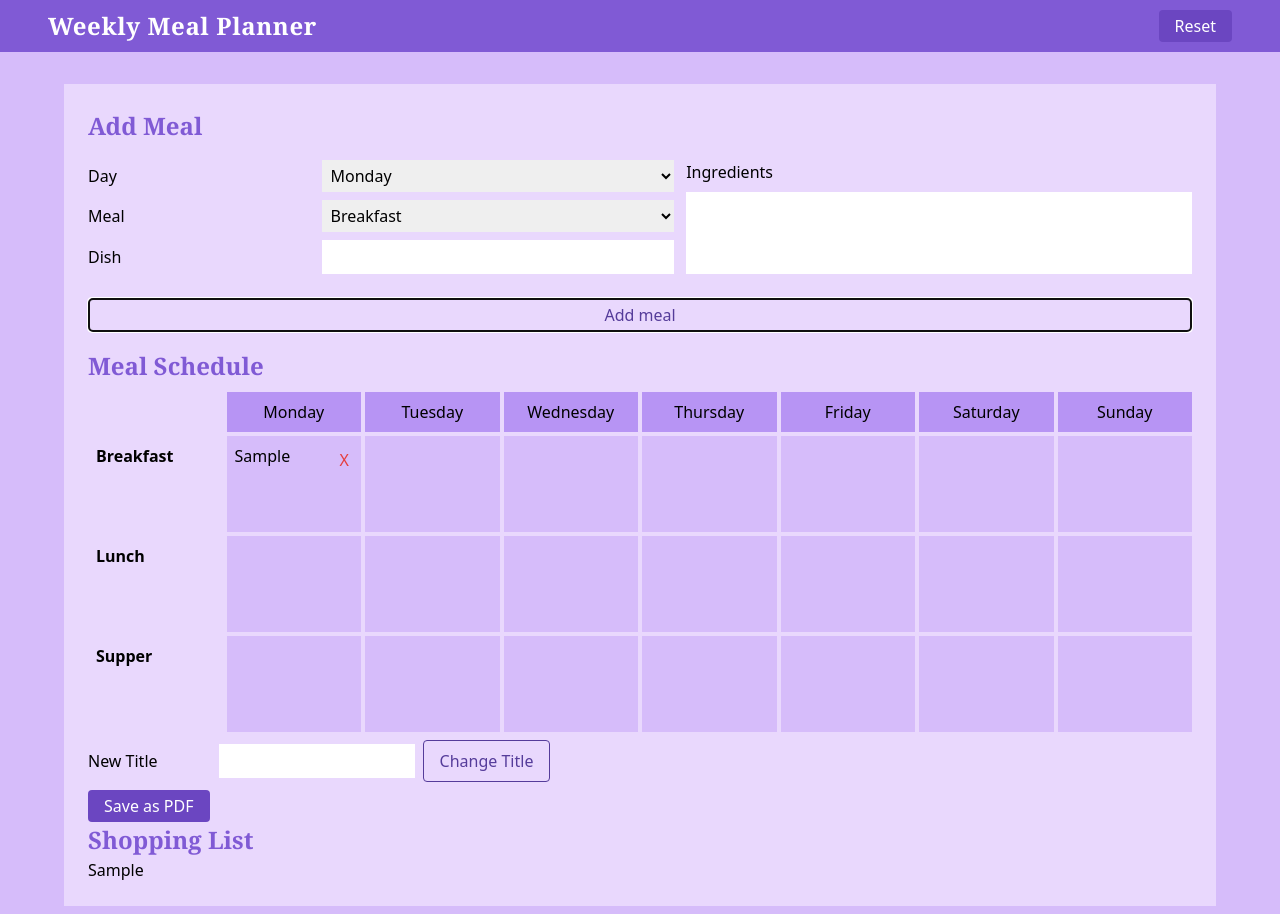
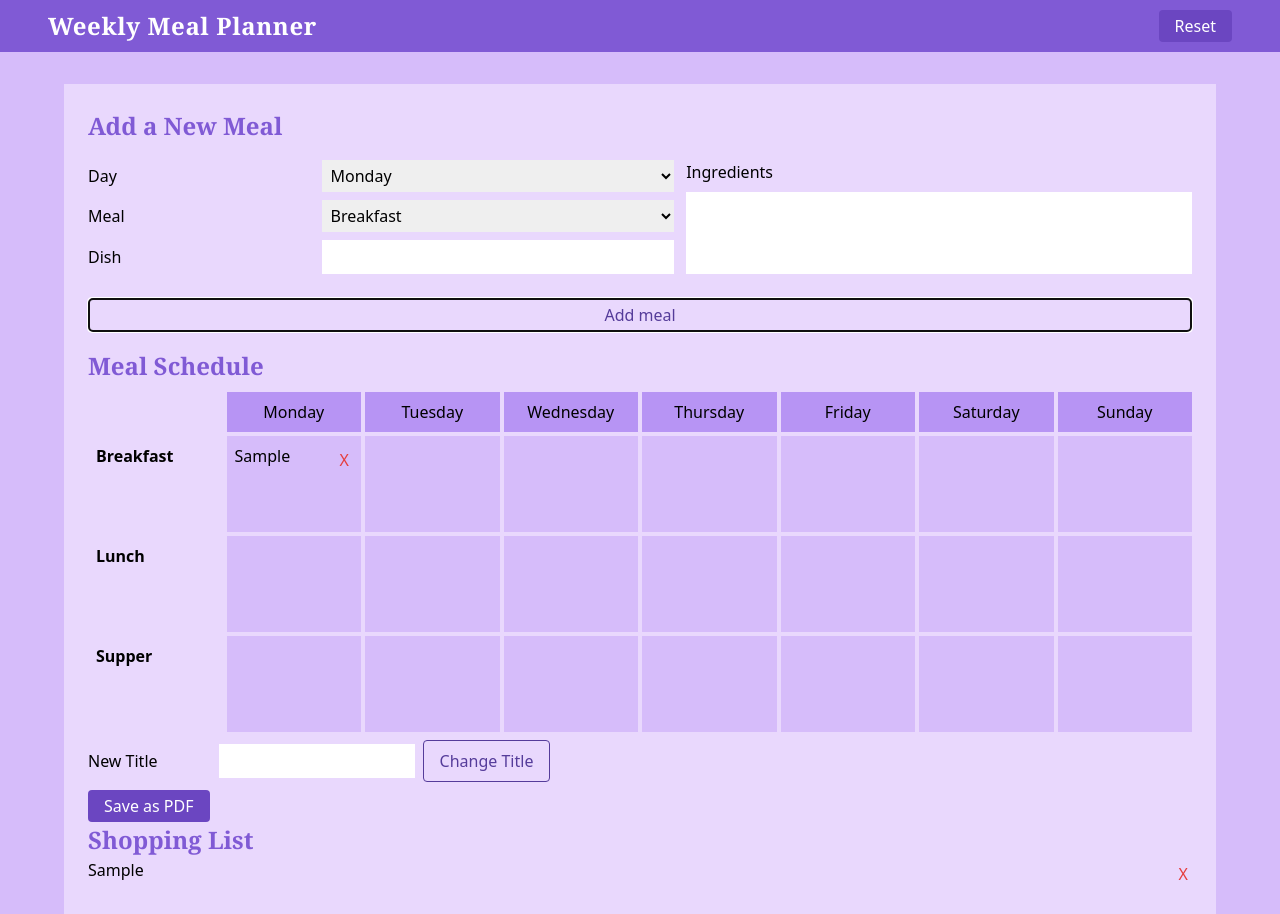
Before and after one commit to arturjzapater/meal-planner, a React app: page / in a window 1280 px wide. Both pictures are taken after typing "Sample", "Sample" into the empty fields and a click on the button "Add meal". Built offline with nearby package versions, Linux system fonts and the light colour scheme.

Commit message:
added logic to add ingredients

```diff
--- a/src/actions/index.ts
+++ b/src/actions/index.ts
@@ -42,6 +42,13 @@ const removeMeal = (day: string, meal: string): Action => ({
   }
 })
 
+const removeIngredient = (ingredient: string): Action => ({
+  type: 'REMOVE_INGREDIENT',
+  payload: {
+    ingredient
+  }
+})
+
 const reset = (): Action => ({
   type: 'RESET'
 })
@@ -52,5 +59,6 @@ export default {
   changeTitle,
   newMeal,
   removeMeal,
+  removeIngredient,
   reset
 }
--- a/src/components/AddMealForm.tsx
+++ b/src/components/AddMealForm.tsx
@@ -51,7 +51,7 @@ const AddMealForm: React.FC<AddMealFormProps> = ({ meals, addNewMeal }) => {
 
   return (
     <form className='flex flex-col lg:grid lg:grid-template-colums-2 lg:gap-3 mb-4'>
-      <Heading text='Add Meal' style='lg:col-span-2' />
+      <Heading text='Add a New Meal' style='lg:col-span-2' />
       <section className='flex flex-col'>
         <Selector
           id='days'
--- a/src/components/Ingredient.tsx
+++ /dev/null
@@ -1,9 +0,0 @@
-import React, { ReactElement } from 'react'
-
-const Ingredient = ({ ingredient }: { ingredient: string }): ReactElement => (
-  <article>
-    <p>{ingredient}</p>
-  </article>
-)
-
-export default Ingredient
--- /dev/null
+++ b/src/components/IngredientItem.tsx
@@ -0,0 +1,27 @@
+import React from 'react'
+import { connect } from 'react-redux'
+import Button from './Button'
+import actions from '../actions'
+import mapStateToProps from '../lib/mapStateToProps'
+import { Dispatch } from 'redux'
+
+interface IngredientItemProps {
+  ingredient: string,
+  remove: CallableFunction
+}
+
+const IngredientItem: React.FC<IngredientItemProps> = ({ ingredient, remove }) => (
+  <article className='flex justify-between'>
+    <p>{ingredient}</p>
+    <Button onClick={() => remove(ingredient)} text='X' theme='danger' />
+  </article>
+)
+
+const mapDispatchtoProps = (dispatch: Dispatch) => ({
+  remove: (ingredient: string) => dispatch(actions.removeIngredient(ingredient))
+})
+
+export default connect(
+  mapStateToProps,
+  mapDispatchtoProps
+)(IngredientItem)
--- a/src/components/IngredientList.tsx
+++ b/src/components/IngredientList.tsx
@@ -1,9 +1,10 @@
 import React from 'react'
 import { connect } from 'react-redux'
 import Heading from './Heading'
+import IngredientItem from './IngredientItem'
 import Ingredient from '../types/Ingredient'
 import mapStateToProps from '../lib/mapStateToProps'
-import { map, pipe, prop, uniq } from '../lib/utils'
+import { map, pipe, prop, sort, uniq } from '../lib/utils'
 
 interface IngredientListProps {
   ingredients: Array<Ingredient>
@@ -12,7 +13,8 @@ interface IngredientListProps {
 const makeIngredientList = pipe(
   map(prop('ingredient')),
   uniq,
-  map(x => <article>{x}</article>)
+  sort,
+  map(x => <IngredientItem ingredient={x} />)
 )
 
 const IngredientList: React.FC<IngredientListProps> = ({ ingredients }) => (
--- a/src/lib/utils.ts
+++ b/src/lib/utils.ts
@@ -5,17 +5,23 @@ const map = (fn: (value: any, index: number, array: Array<any>) => any) =>
   (list: Array<any>): Array<any> =>
     list.map(fn)
 
+const not = (x: any) => (y: any): boolean => x !== y
+
 const pipe = (...fns: Array<CallableFunction>) => (value: any): any =>
   fns.reduce((x, fn) => fn(x), value)
 
 const prop = (prop: string) => (obj: Record<string, any>) => obj[prop]
+
+const sort = (list: Array<any>): Array<any> => list.sort()
 
 const uniq = <T>(list: Array<T>): Array<T> => [...new Set(list)]
 
 export {
   capitalise,
   map,
+  not,
   pipe,
   prop,
+  sort,
   uniq
 }
--- a/src/reducer/index.ts
+++ b/src/reducer/index.ts
@@ -1,5 +1,6 @@
 import { Action, State } from '../types'
 import Ingredient from '../types/Ingredient'
+import { not, pipe, prop } from '../lib/utils'
 
 // const addIngredient = (state: State, { ingredient }: { ingredient: string }): State => ({
 //   ...state,
@@ -24,6 +25,11 @@ interface NewMeal {
   ingredients: Array<Ingredient>
 }
 
+const isNot = (property: string, value: string) => pipe(
+  prop(property),
+  not(value)
+)
+
 const changeTitle = (state: State, { title }: Record<string, string>): State => ({
   ...state,
   title
@@ -38,7 +44,9 @@ const newMeal = (state: State, { day, meal, dish, ingredients }: NewMeal): State
       [meal]: dish
     }
   },
-  ingredients: state.ingredients.concat(ingredients)
+  ingredients: state.ingredients
+    .filter(isNot('key', `${day}-${meal}`))
+    .concat(ingredients)
 })
 
 const removeMeal = (state: State, { day, meal }: Record<string, string>): State => ({
@@ -49,7 +57,13 @@ const removeMeal = (state: State, { day, meal }: Record<string, string>): State
       ...state.meals[day],
       [meal]: ''
     }
-  }
+  },
+  ingredients: state.ingredients.filter(isNot('key', `${day}-${meal}`))
+})
+
+const removeIngredient = (state: State, { ingredient }: Record<string, string>): State => ({
+  ...state,
+  ingredients: state.ingredients.filter(isNot('ingredient', ingredient))
 })
 
 const reset = (): State => initState
@@ -62,6 +76,7 @@ const actions: Record<string, CallableFunction> = {
   CHANGE_TITLE: changeTitle,
   NEW_MEAL: newMeal,
   REMOVE_MEAL: removeMeal,
+  REMOVE_INGREDIENT: removeIngredient,
   RESET: reset,
   default: def
 }
```
